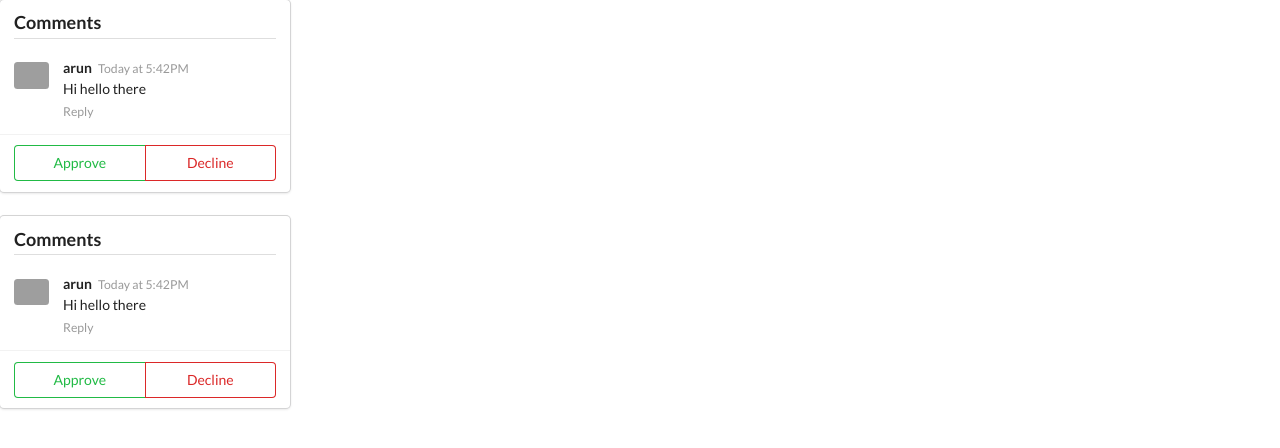
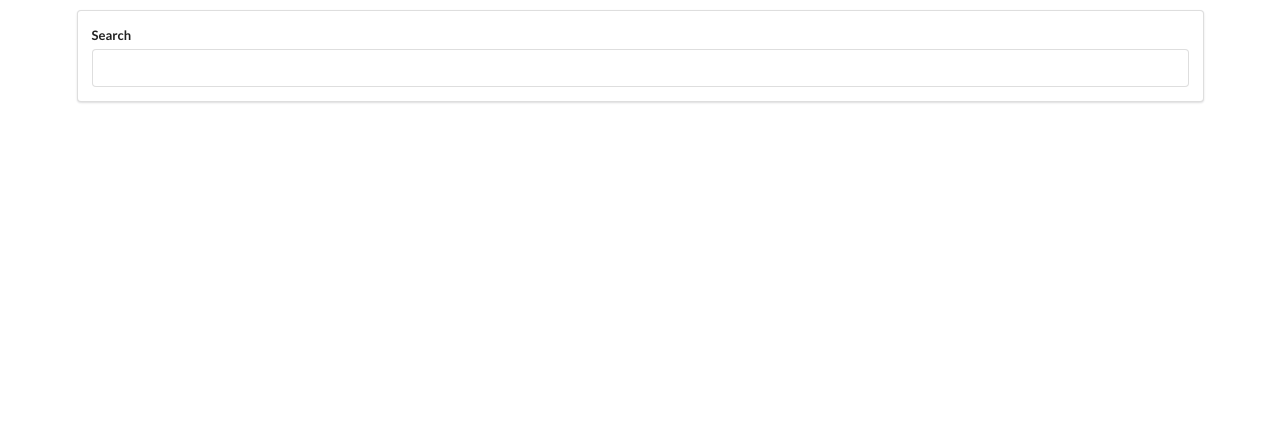
Before and after one commit to arunraj069/react-tuto, a React (Create React App) app: page / in a window 1280 px wide. Shown: the top 448 px of the page. Built offline with nearby package versions, Linux system fonts and the light colour scheme; grey boxes are pictures that could not be loaded.

Commit message:
formevents,state,classcomponents

```diff
--- /dev/null
+++ b/src/components/App.js
@@ -0,0 +1,17 @@
+import React from 'react';
+import SearchBar from './SearchBar';
+
+class  App extends React.Component {
+  onSearchSubmit(term){
+    console.log(term);
+  }
+  render(){
+    return (
+      <div className='ui container' style={{marginTop:'10px'}}>
+        <SearchBar onSubmit={this.onSearchSubmit}/>
+      </div>
+    )
+  }
+}
+
+export default App
--- /dev/null
+++ b/src/components/SearchBar.js
@@ -0,0 +1,23 @@
+import React from 'react';
+
+class SearchBar extends React.Component{
+    state = {text:''};
+    onFormSubmit=(event)=>{
+        event.preventDefault();
+        this.props.onSubmit(this.state.text);
+    }
+    render(){
+        return (
+            <div className='ui segment'>
+                <form className='ui form' onSubmit={this.onFormSubmit}>
+                    <div className='ui field'>
+                        <label>Search</label>
+                        <input type="text" value={this.state.text} onChange={(e)=>this.setState({text:e.target.value})}/>
+                    </div>
+                </form>
+            </div>
+        );
+    }
+}
+
+export default SearchBar
--- a/src/components/comments/ApprovalCard.js
+++ /dev/null
@@ -1,22 +0,0 @@
-import React from 'react';
-
-function ApprovalCard(props) {
-  return (
-    <div className="ui cards">
-        <div className="card">
-            <div className="content">
-                {props.children}
-            </div>
-            <div className="extra content">
-            <div className="ui two buttons">
-                <div className="ui basic green button">Approve</div>
-                <div className="ui basic red button">Decline</div>
-            </div>
-            </div>
-        </div>
-
-    </div>
-  )
-}
-
-export default ApprovalCard
--- a/src/components/comments/Comment.js
+++ /dev/null
@@ -1,29 +0,0 @@
-import React from 'react';
-import { faker } from '@faker-js/faker';
-
-function Comment(props) {
-  return (
-    <div className="ui comments">
-    <h3 className="ui dividing header">Comments</h3>
-    <div className="comment">
-      <a className="avatar" href="">
-        <img alt="avatar" src={faker.image.avatar()}/>
-      </a>
-      <div className="content">
-        <a className="author">{props.name}</a>
-        <div className="metadata">
-          <span className="date">Today at 5:42PM</span>
-        </div>
-        <div className="text">
-          {props.comment}
-        </div>
-        <div className="actions">
-          <a className="reply">Reply</a>
-        </div>
-      </div>
-    </div>
-    </div>
-  );
-}
-
-export default Comment
--- a/src/index.js
+++ b/src/index.js
@@ -1,23 +1,6 @@
 import React from "react";
 import ReactDom from "react-dom";
-import Comment from "./components/comments/Comment";
-import ApprovalCard from "./components/comments/ApprovalCard";
-const App = ()=>{
-    const obj = {
-        name : "arun",
-        comment : "Hi hello there"
-    };
-    return (
-        <div>
-            <ApprovalCard>
-                <Comment {...obj}/>
-            </ApprovalCard>
-            <ApprovalCard>
-                <Comment {...obj}/>
-            </ApprovalCard>
-        </div>
-    )
-}
+import App from "./components/App"
 
 ReactDom.render(
     <App />,
```
